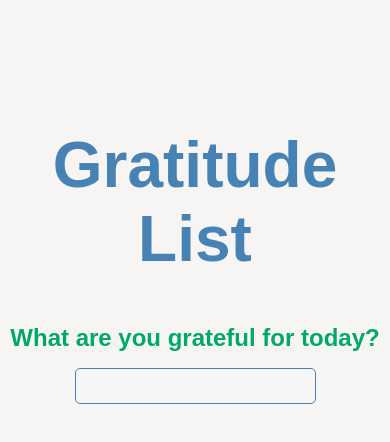
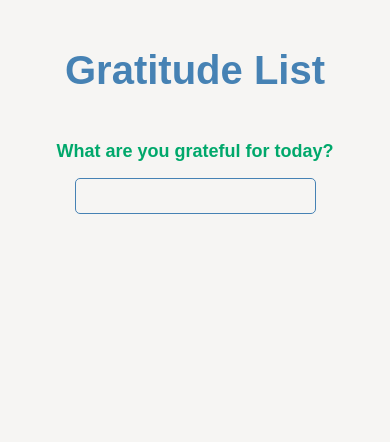
Before and after one commit to bobbythree/gratitude-list, a website built with Vite: page frontend/index.html in a window 390 px wide. Built offline with nearby package versions, Linux system fonts and the light colour scheme; files whose address does not match are found by name.

Commit message:
mobile screen size media query

```diff
--- a/frontend/src/style.css
+++ b/frontend/src/style.css
@@ -8,6 +8,7 @@ body {
   background: #f6f5f3;
   font-family: sans-serif;
   height: 100vh;
+  padding: 0 5rem;
 }
 
 header {
@@ -28,6 +29,7 @@ form {
 
 label {
   font-size: 24px;
+  text-align: center;
   color: #00a86b;
   font-weight: bold;
 }
@@ -87,3 +89,23 @@ li {
       cursor: pointer;
     }
 }
+
+@media screen and (max-width: 600px) {
+  body {
+    padding: 0 2rem
+  }
+
+  header {
+    margin-top: 3rem;
+    font-size: 20px;
+  }
+
+  label {
+    font-size: 18px;
+  }
+
+  li {
+    min-width: 200px;
+    font-size: 16px;
+  }
+}
```
